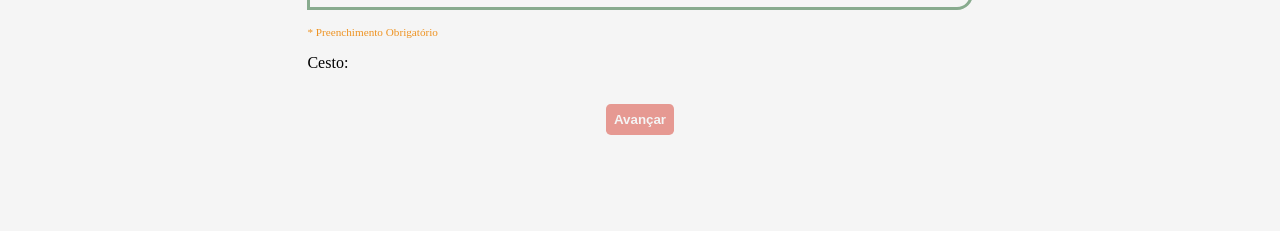
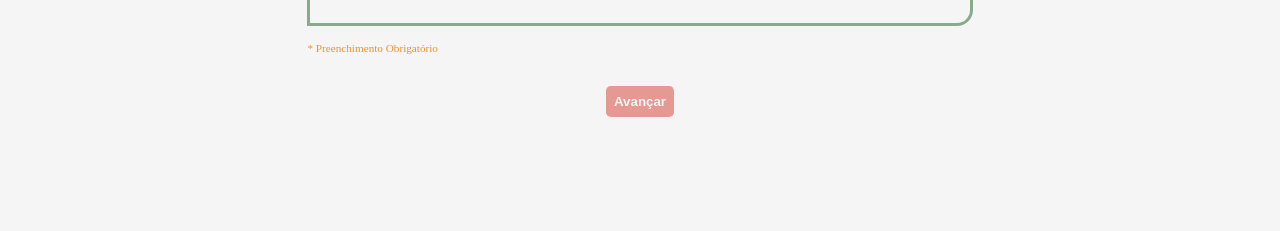
Before and after one commit to simaopedroalves/hortaDaRia, a plain HTML site: page html/advancePageOne.html in a window 1280 px wide. Shown: the part 1540-1771 px from the top of the page. Drawn offline with Linux system fonts and the light colour scheme.

Commit message:
Update advancePageOne.html

```diff
--- a/html/advancePageOne.html
+++ b/html/advancePageOne.html
@@ -103,7 +103,11 @@
                     <label for="phone-number">Telemóvel</label>
                     <input id="phone-number" type="number" name="Telemóvel">
                 </div>
-
+                <div class="cart-items-selected">
+                    <!-- <label for="cart" class="" name="Cesto:" value="CESTO:">
+                        Cesto:
+                    </label> -->
+                </div>
             </section>
                 <!-- ======= ENTREGA ========= -->
             <section class="deliver-sec border-1">
@@ -244,11 +248,7 @@
 
             <span class="error-message">* Preenchimento Obrigatório</span>
 
-            <div class="cart-items-selected">
-                <label for="cart" class="" name="Cesto:" value="CESTO:">
-                    Cesto:
-                </label>
-            </div>
+
 
             <!-- BUTTON SUBMIT -->
             <button type="submit" class="send-user-data-btn" disabled>
```
